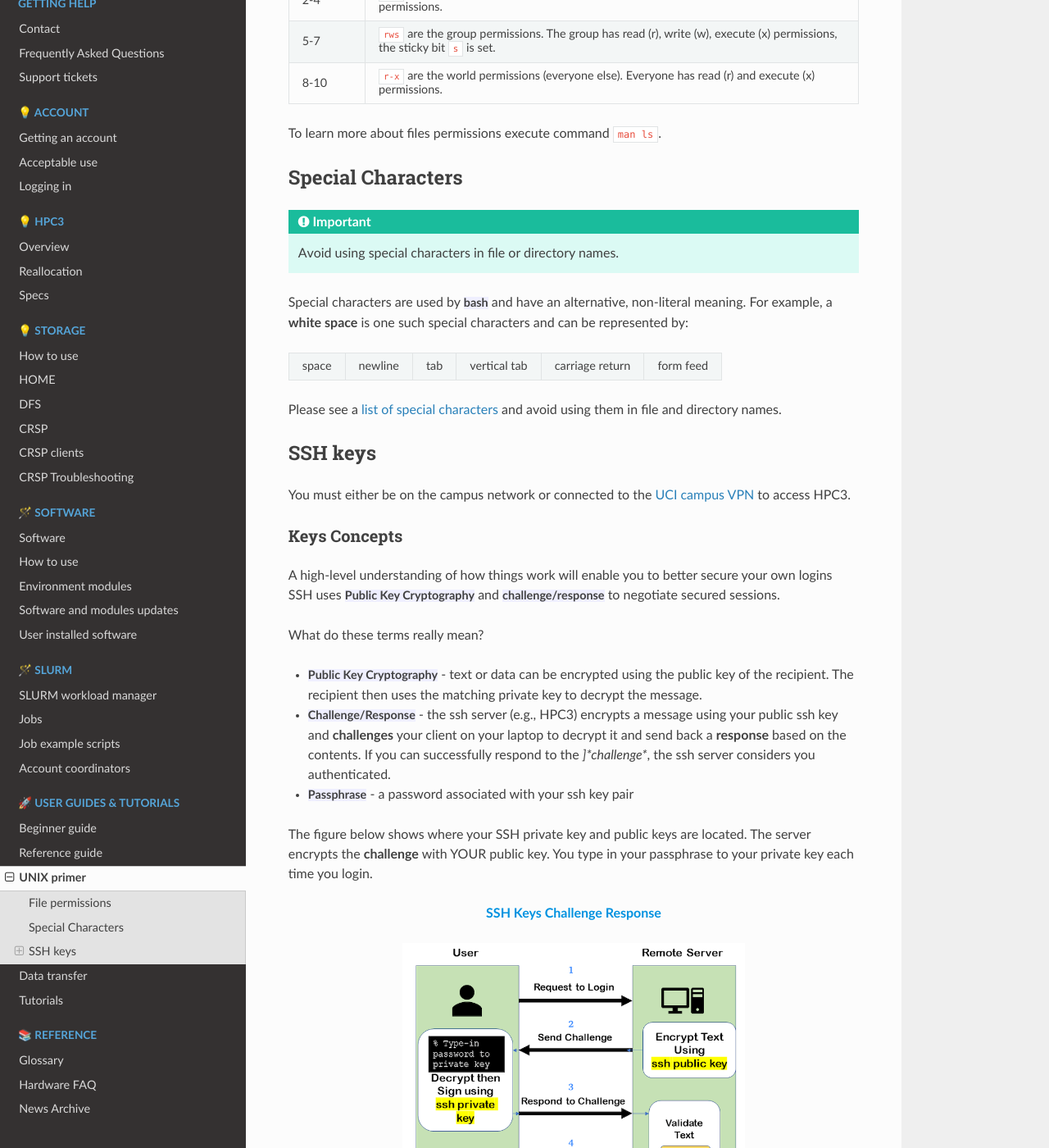
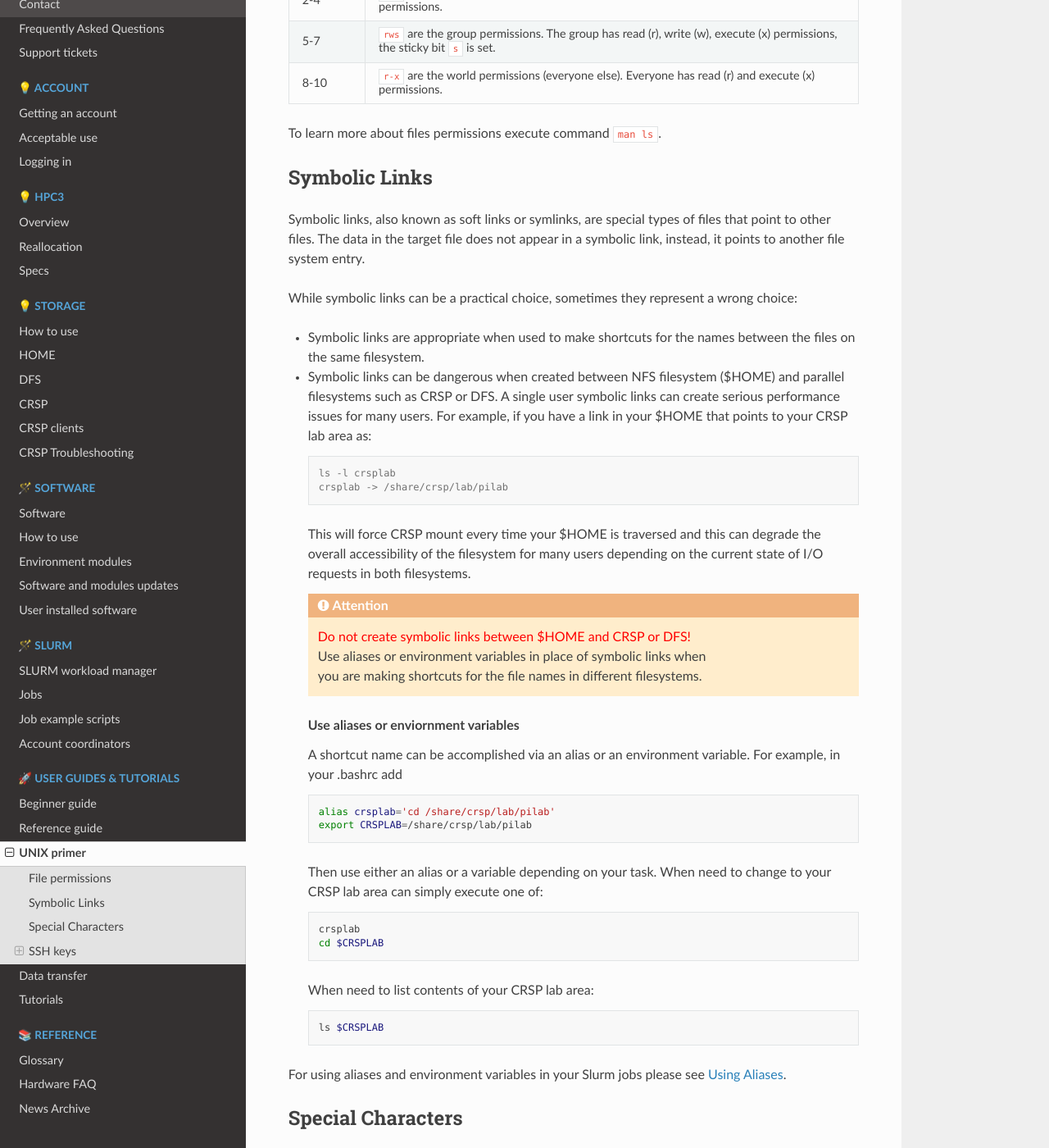
Before and after one commit to RCIC-UCI-Public/website-rcic, a Sphinx documentation site: the page built from docs/source/guides/unix-primer.rst, in a window 1280 px wide and 1400 px high, scrolled down 1849 px. Shown: the whole window at 82% size. Built offline with Sphinx 7.4.7 and the Read the Docs theme 2.0.0, drawn with Linux system fonts in a browser that asks for light colours.

Commit message:
add info about symbolic links

```diff
--- a/docs/source/guides/unix-primer.rst
+++ b/docs/source/guides/unix-primer.rst
@@ -109,6 +109,65 @@ permissions. For example, file mode ``drwxrwsr-x`` for **biofiles**:
    +-----------+-----------------------------------------------------------------------------+
 
 To learn more about files permissions execute command ``man ls``.
+
+.. _symbolic links:
+
+Symbolic Links
+--------------
+
+Symbolic links, also known as soft links or symlinks, are special types of files that point
+to other files. The data in the target file does not appear in a symbolic link, instead, it
+points to another file system entry.
+
+While symbolic links can be  a practical choice, sometimes they represent a wrong choice:
+
+* Symbolic links are appropriate when used to make shortcuts for the names between
+  the files on the same filesystem.
+* Symbolic links can be dangerous when created between NFS filesystem ($HOME)
+  and parallel filesystems such as CRSP or DFS. A single user symbolic links can create
+  serious performance issues for many users.  For example, if you have a link in
+  your $HOME that points to your CRSP lab area as:
+
+  .. code-block:: console
+
+     ls -l crsplab
+     crsplab -> /share/crsp/lab/pilab
+
+  This will force CRSP mount every time your $HOME is traversed and
+  this can degrade the overall accessibility of the filesystem for many users
+  depending on the current state of I/O requests in both filesystems.
+
+  .. attention:: | :red:`Do not create symbolic links between $HOME and CRSP or DFS!`
+                 | Use aliases or environment variables in place of symbolic links when
+                 | you are making shortcuts for the file names in different filesystems.
+
+
+  **Use aliases or enviornment variables**
+
+  A shortcut  name can be accomplished via an alias or an environment variable.
+  For example, in your .bashrc add
+
+  .. code-block:: bash
+
+     alias crsplab='cd /share/crsp/lab/pilab'
+     export CRSPLAB=/share/crsp/lab/pilab
+
+  Then use either an alias or a variable depending on your task.
+  When need to change to your CRSP lab area can simply execute one of:
+
+  .. code-block:: bash
+
+     crsplab
+     cd $CRSPLAB
+
+  When need to list contents  of your CRSP lab area:
+
+  .. code-block:: bash
+
+     ls $CRSPLAB
+
+For using aliases and environment variables in your Slurm jobs please see
+:ref:`using aliases`.
 
 .. _special characters:
 
```
Also changed, not shown: docs/source/slurm/examples.rst (+26 -0 lines), docs/source/storage/home.rst (+26 -0 lines), 1 other file.
